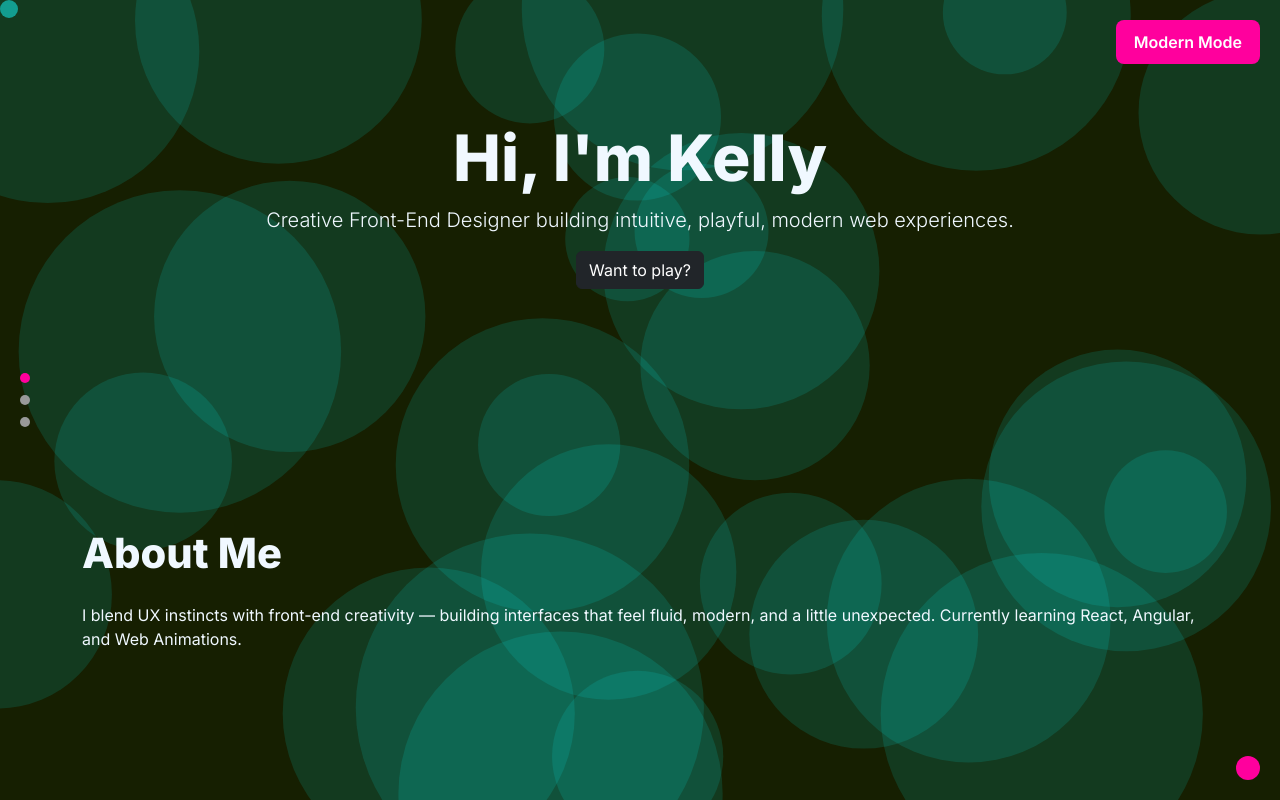
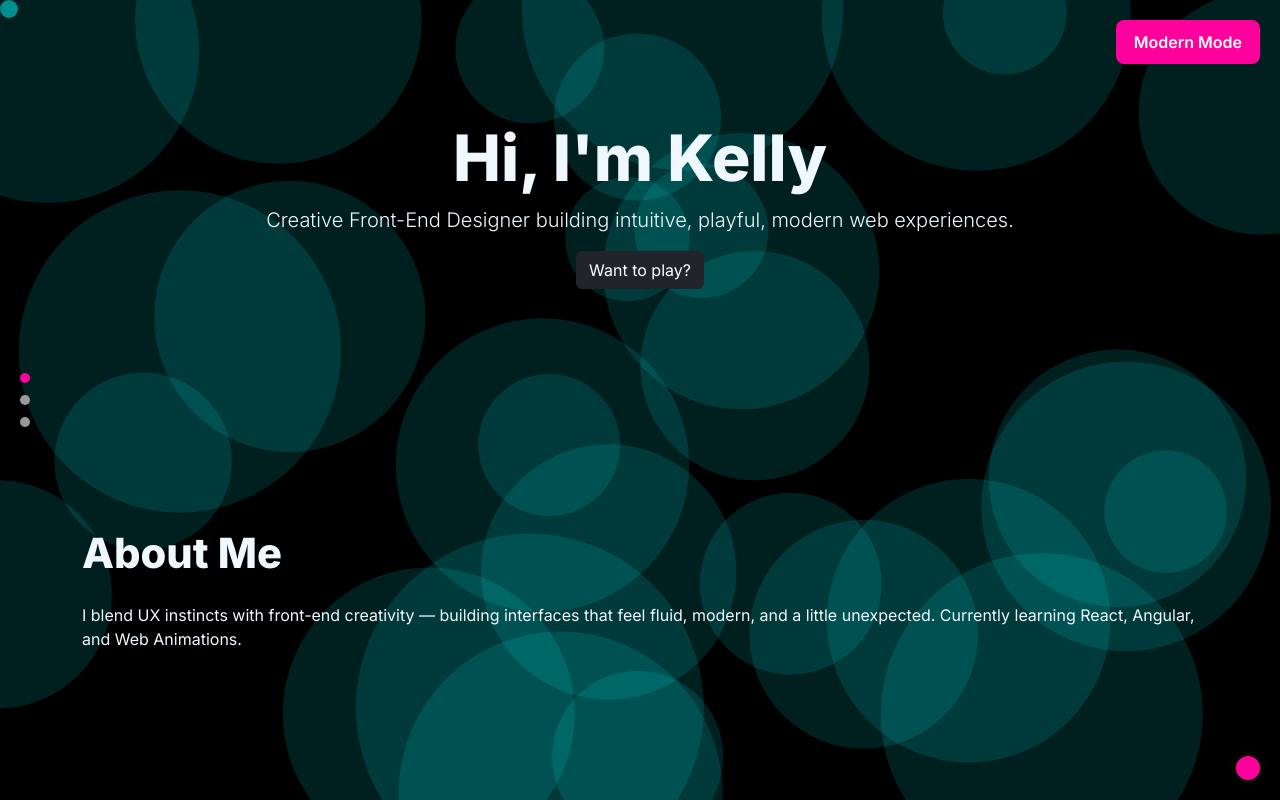
Before and after one commit to kellypurdie19/kap-portfolio, a plain HTML site: page index.html in a window 1280 px wide. Both pictures are taken after a click on the button "Arcade Mode". Shown: the top 800 px of the page. Drawn offline with nearby package versions, Linux system fonts and the light colour scheme.

Commit message:
updated the ink

```diff
--- a/style.css
+++ b/style.css
@@ -179,14 +179,14 @@ body::before {
   left: 0;
   width: 100vw;
   height: 100vh;
-  z-index: -5; /* behind everything */
+  z-index: -2; /* behind everything */
   background: #ffffff; /* fallback */
   pointer-events: none;
 
 }
 
 [data-theme="arcade"] #inkCanvas {
-  background: #161f01;
+  background: #000000;
 }
 
 /* =====================================================
```
